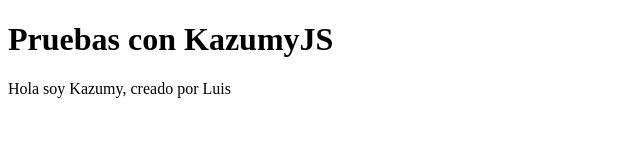
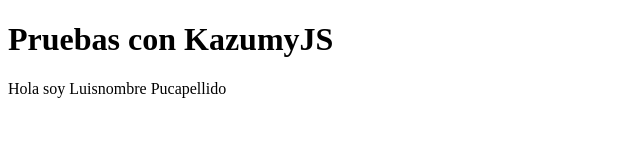
Before and after one commit to jluispuc/kazumy, a plain HTML site: page index.html in a window 1280 px wide. Shown: the full height of the page, 0-640 px from the left. Drawn offline with nearby package versions, Linux system fonts and the light colour scheme.

Commit message:
un método más

```diff
--- a/index.html
+++ b/index.html
@@ -13,7 +13,7 @@
   <body>
     <h1>Pruebas con KazumyJS</h1>
     <div id="display">
-
+      Hola soy %nombre %apellido
     </div>
   </body>
 </html>
@@ -21,6 +21,11 @@
   $(document).ready(function () {
     var kazumy = new Kazumy();
 
-    kazumy.viewText('#display', 'Hola soy Kazumy, creado por Luis');
+    //kazumy.viewText('#display', 'Hola soy Kazumy, creado por Luis');
+
+    kazumy.dataView('#display', {
+      nombre : 'Luis',
+      apellido : 'Puc'
+    })
   })
 </script>
--- a/kazumy.js
+++ b/kazumy.js
@@ -5,3 +5,19 @@
 Kazumy.prototype.viewText = function (id, data) {
   $(id).append('<p>'+data+'</p>');
 };
+
+Kazumy.prototype.dataView = function (id, dataJSON) {
+  var content = $(id).text();
+  arrayString = content.split(" ")
+
+  arrayString.forEach(function (item, index) {
+    element = item.substring(1);
+    remplazo = '%'+element
+    for (var key in dataJSON) {
+      alert(dataJSON[key]);
+      content = content.replace(remplazo, dataJSON[key])
+    }
+  });
+
+  $(id).text(content);
+};
```
